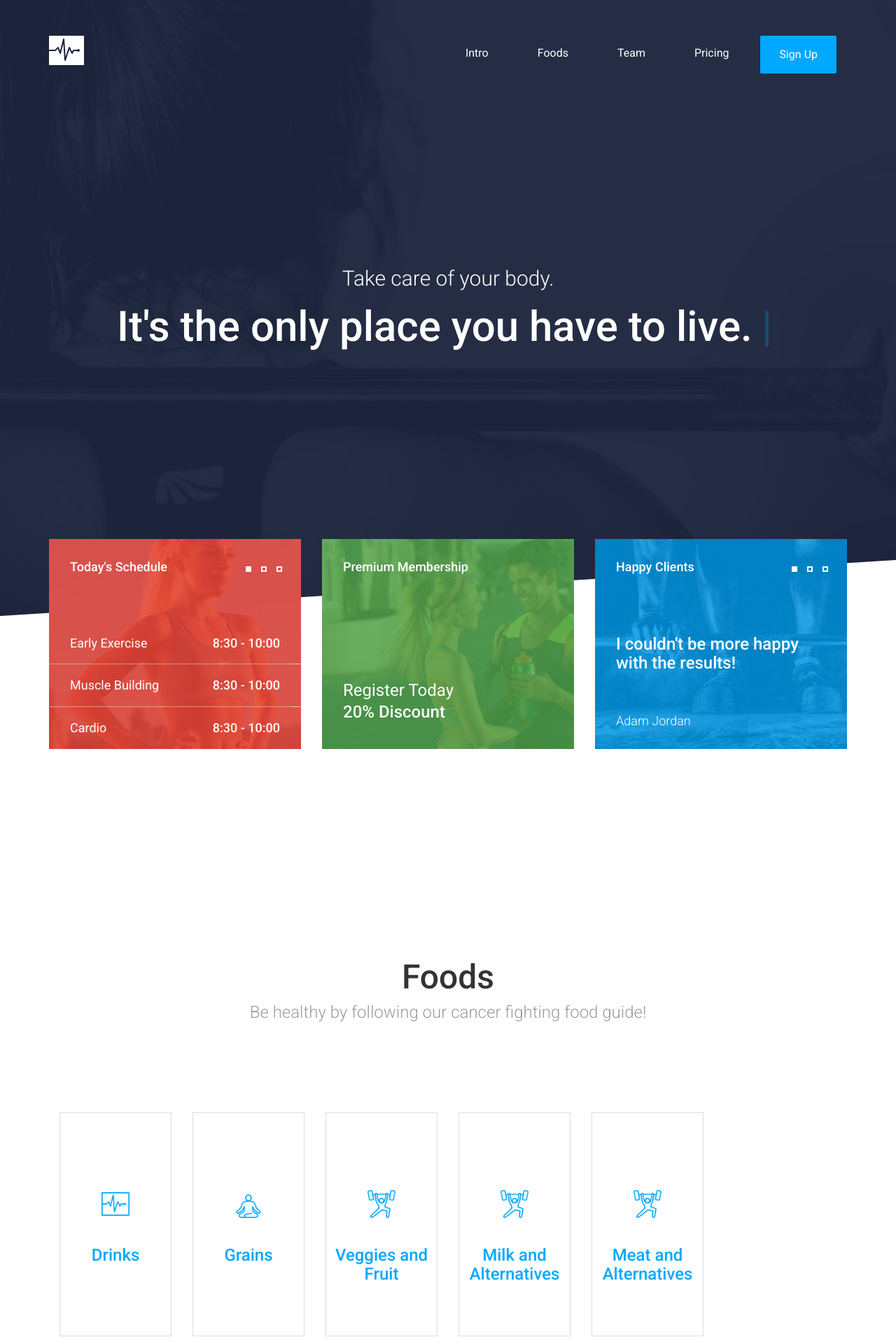
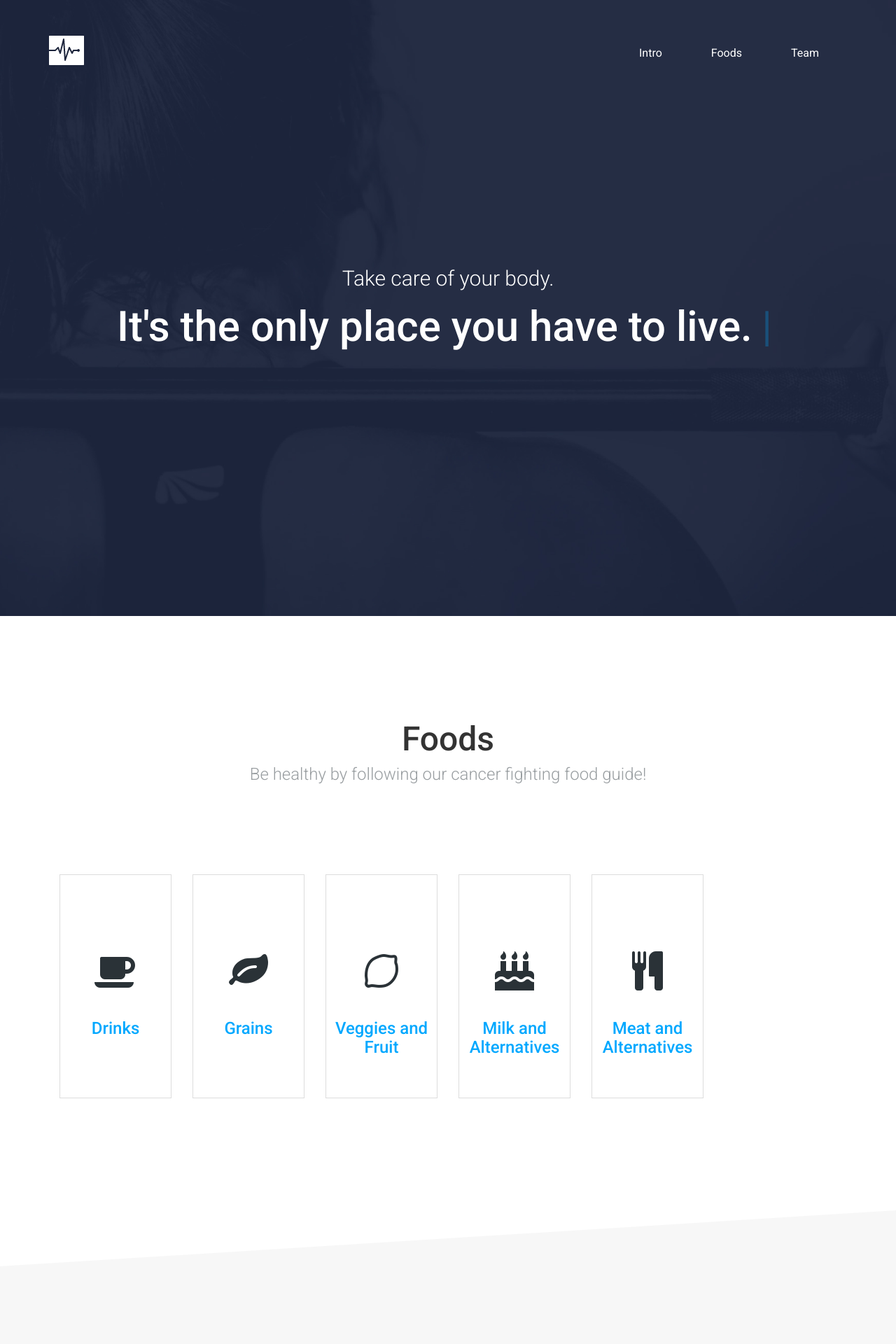
Before and after one commit to ayyelle/lumohacks2016, a Flask app: page / in a window 1280 px wide. Shown: the top 1920 px of the page at 70% size. Run offline with Flask 2, Linux system fonts and the light colour scheme; some libraries are stand-ins or nearby versions.

Commit message:
Changed icons yeh
icons

```diff
--- a/templates/index.html
+++ b/templates/index.html
@@ -57,8 +57,6 @@
                     <li><a href="#intro">Intro</a></li>
                     <li><a href="#foods">Foods</a></li>
                     <li><a href="#team">Team</a></li>
-                    <li><a href="#pricing">Pricing</a></li>
-					<li><a href="#" data-toggle="modal" data-target="#modal1" class="btn btn-blue">Sign Up</a></li>
 				</ul>
 			</div>
 			<!-- /.navbar-collapse -->
@@ -80,127 +78,7 @@
 			</div>
 		</div>
 	</header>
-	<section>
-		<div class="cut cut-top"></div>
-		<div class="container">
-			<div class="row intro-tables">
-				<div class="col-md-4">
-					<div class="intro-table intro-table-first">
-						<h5 class="white heading">Today's Schedule</h5>
-						<div class="owl-carousel owl-schedule bottom">
-							<div class="item">
-								<div class="schedule-row row">
-									<div class="col-xs-6">
-										<h5 class="regular white">Early Exercise</h5>
-									</div>
-									<div class="col-xs-6 text-right">
-										<h5 class="white">8:30 - 10:00</h5>
-									</div>
-								</div>
-								<div class="schedule-row row">
-									<div class="col-xs-6">
-										<h5 class="regular white">Muscle Building</h5>
-									</div>
-									<div class="col-xs-6 text-right">
-										<h5 class="white">8:30 - 10:00</h5>
-									</div>
-								</div>
-								<div class="schedule-row row">
-									<div class="col-xs-6">
-										<h5 class="regular white">Cardio</h5>
-									</div>
-									<div class="col-xs-6 text-right">
-										<h5 class="white">8:30 - 10:00</h5>
-									</div>
-								</div>
-							</div>
-							<div class="item">
-								<div class="schedule-row row">
-									<div class="col-xs-6">
-										<h5 class="regular white">Early Exercise</h5>
-									</div>
-									<div class="col-xs-6 text-right">
-										<h5 class="white">8:30 - 10:00</h5>
-									</div>
-								</div>
-								<div class="schedule-row row">
-									<div class="col-xs-6">
-										<h5 class="regular white">Muscle Building</h5>
-									</div>
-									<div class="col-xs-6 text-right">
-										<h5 class="white">8:30 - 10:00</h5>
-									</div>
-								</div>
-								<div class="schedule-row row">
-									<div class="col-xs-6">
-										<h5 class="regular white">Cardio</h5>
-									</div>
-									<div class="col-xs-6 text-right">
-										<h5 class="white">8:30 - 10:00</h5>
-									</div>
-								</div>
-							</div>
-							<div class="item">
-								<div class="schedule-row row">
-									<div class="col-xs-6">
-										<h5 class="regular white">Early Exercise</h5>
-									</div>
-									<div class="col-xs-6 text-right">
-										<h5 class="white">8:30 - 10:00</h5>
-									</div>
-								</div>
-								<div class="schedule-row row">
-									<div class="col-xs-6">
-										<h5 class="regular white">Muscle Building</h5>
-									</div>
-									<div class="col-xs-6 text-right">
-										<h5 class="white">8:30 - 10:00</h5>
-									</div>
-								</div>
-								<div class="schedule-row row">
-									<div class="col-xs-6">
-										<h5 class="regular white">Cardio</h5>
-									</div>
-									<div class="col-xs-6 text-right">
-										<h5 class="white">8:30 - 10:00</h5>
-									</div>
-								</div>
-							</div>
-						</div>
-					</div>
-				</div>
-				<div class="col-md-4">
-					<div class="intro-table intro-table-hover">
-						<h5 class="white heading hide-hover">Premium Membership</h5>
-						<div class="bottom">
-							<h4 class="white heading small-heading no-margin regular">Register Today</h4>
-							<h4 class="white heading small-pt">20% Discount</h4>
-							<a href="#" class="btn btn-white-fill expand">Register</a>
-						</div>
-					</div>
-				</div>
-				<div class="col-md-4">
-					<div class="intro-table intro-table-third">
-						<h5 class="white heading">Happy Clients</h5>
-						<div class="owl-testimonials bottom">
-							<div class="item">
-								<h4 class="white heading content">I couldn't be more happy with the results!</h4>
-								<h5 class="white heading light author">Adam Jordan</h5>
-							</div>
-							<div class="item">
-								<h4 class="white heading content">I can't believe how much better I feel!</h4>
-								<h5 class="white heading light author">Greg Pardon</h5>
-							</div>
-							<div class="item">
-								<h4 class="white heading content">Incredible transformation and I feel so healthy!</h4>
-								<h5 class="white heading light author">Christina Goldman</h5>
-							</div>
-						</div>
-					</div>
-				</div>
-			</div>
-		</div>
-	</section>
+
 	<section id="foods" class="section section-padded">
 		<div class="container">
 			<div class="row text-center title">
@@ -211,7 +89,8 @@
 				<div class="col-md-2">
 					<div class="service">
 						<div class="icon-holder">
-							<img src="../static/img/icons/heart-blue.png" alt="" class="icon">
+                            <i class="fa fa-coffee fa-4x" aria-hidden="true"></i>
+							<!-- <img src="../static/img/icons/heart-blue.png" alt="" class="icon"> //-->
 						</div>
 						<h4 class="heading"><a href="/drinks">Drinks</a></h4>
 						<p class="description">Quench your thrist but don't die of cancer.</p>
@@ -220,7 +99,7 @@
 				<div class="col-md-2">
 					<div class="service">
 						<div class="icon-holder">
-							<img src="../static/img/icons/guru-blue.png" alt="" class="icon">
+                            <i class="fa fa-leaf fa-4x" aria-hidden="true"></i>
 						</div>
 						<h4 class="heading"><a href="/grains">Grains</a></h4>
 						<p class="description">High in vitamin A.</p>
@@ -229,7 +108,7 @@
 				<div class="col-md-2">
 					<div class="service">
 						<div class="icon-holder">
-							<img src="../static/img/icons/weight-blue.png" alt="" class="icon">
+                            <i class="fa fa-lemon-o fa-4x" aria-hidden="true"></i>
 						</div>
 						<h4 class="heading"><a href="/veg">Veggies and Fruit</a></h4>
 						<p class="description">My mom always told me to eat my spinach.</p>
@@ -238,7 +117,7 @@
                 <div class="col-md-2">
                     <div class="service">
                         <div class="icon-holder">
-                            <img src="../static/img/icons/weight-blue.png" alt="" class="icon">
+                            <i class="fa fa-birthday-cake fa-4x" aria-hidden="true"></i>
                         </div>
                         <h4 class="heading"><a href="/milk">Milk and Alternatives</a></h4>
                         <p class="description">Strong bones!</p>
@@ -247,7 +126,7 @@
                 <div class="col-md-2">
                     <div class="service">
                         <div class="icon-holder">
-                            <img src="../static/img/icons/weight-blue.png" alt="" class="icon">
+                            <i class="fa fa-cutlery fa-4x" aria-hidden="true"></i>
                         </div>
                         <h4 class="heading"><a href="/meat">Meat and Alternatives</a></h4>
                         <p class="description">Yum yum!</p>
```
